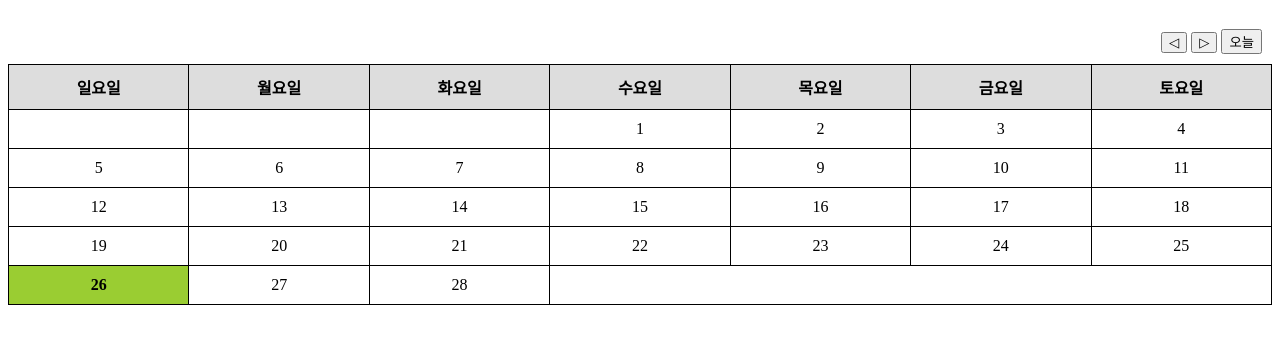
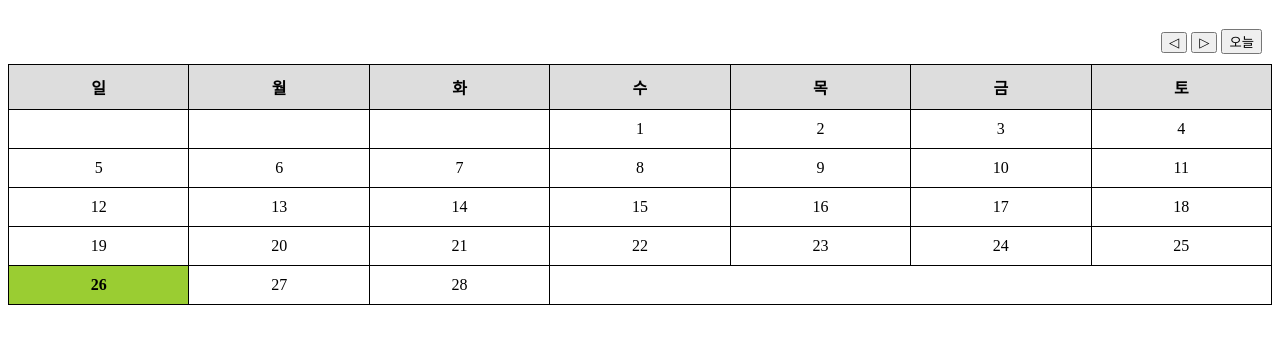
Before and after one commit to MinSikMoon/TIL, a plain HTML site: page calendar_230225/index.html in a window 1280 px wide. Shown: the part 70-414 px from the top of the page. Drawn offline with Linux system fonts and the light colour scheme.

Commit message:
'요일' 워딩 삭제

```diff
--- a/calendar_230225/index.html
+++ b/calendar_230225/index.html
@@ -45,13 +45,13 @@
     <table id="calendar">
       <thead>
         <tr>
-          <th>일요일</th>
-          <th>월요일</th>
-          <th>화요일</th>
-          <th>수요일</th>
-          <th>목요일</th>
-          <th>금요일</th>
-          <th>토요일</th>
+          <th>일</th>
+          <th>월</th>
+          <th>화</th>
+          <th>수</th>
+          <th>목</th>
+          <th>금</th>
+          <th>토</th>
         </tr>
       </thead>
       <tbody></tbody>
```
